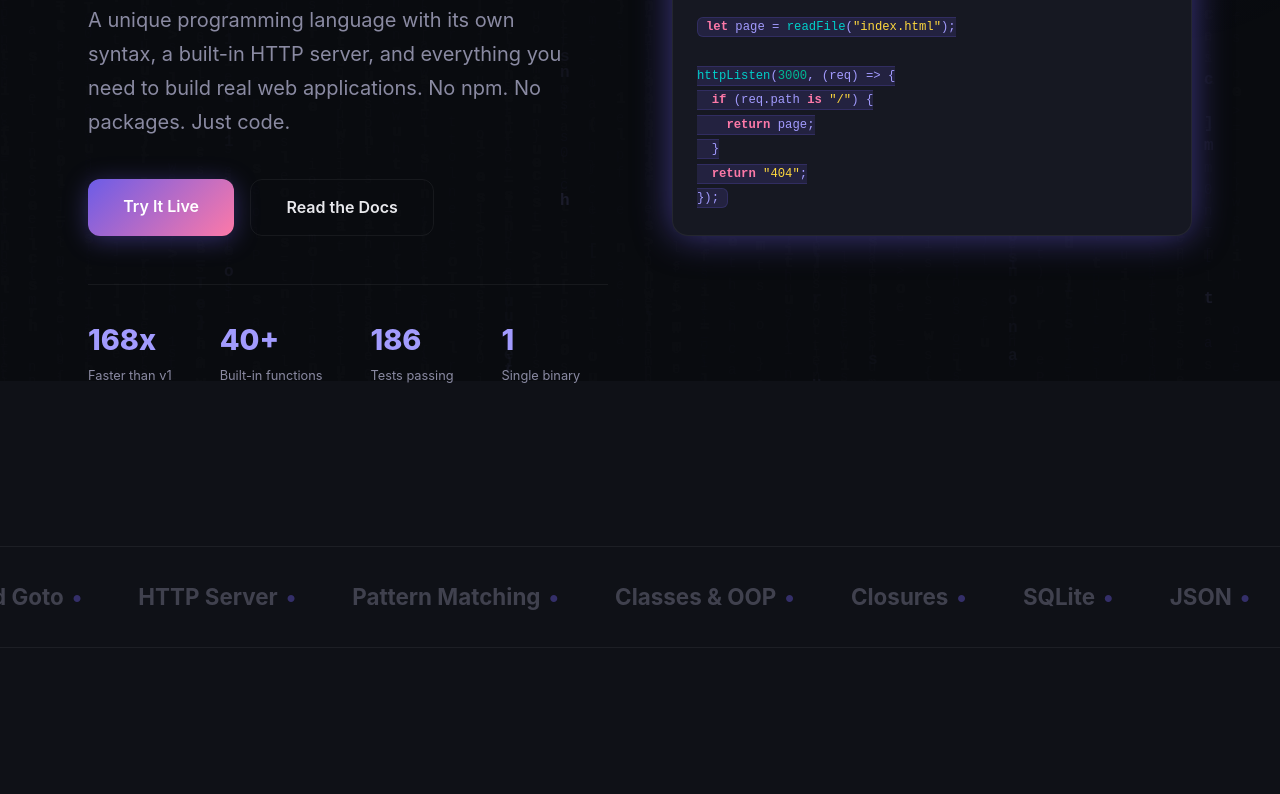
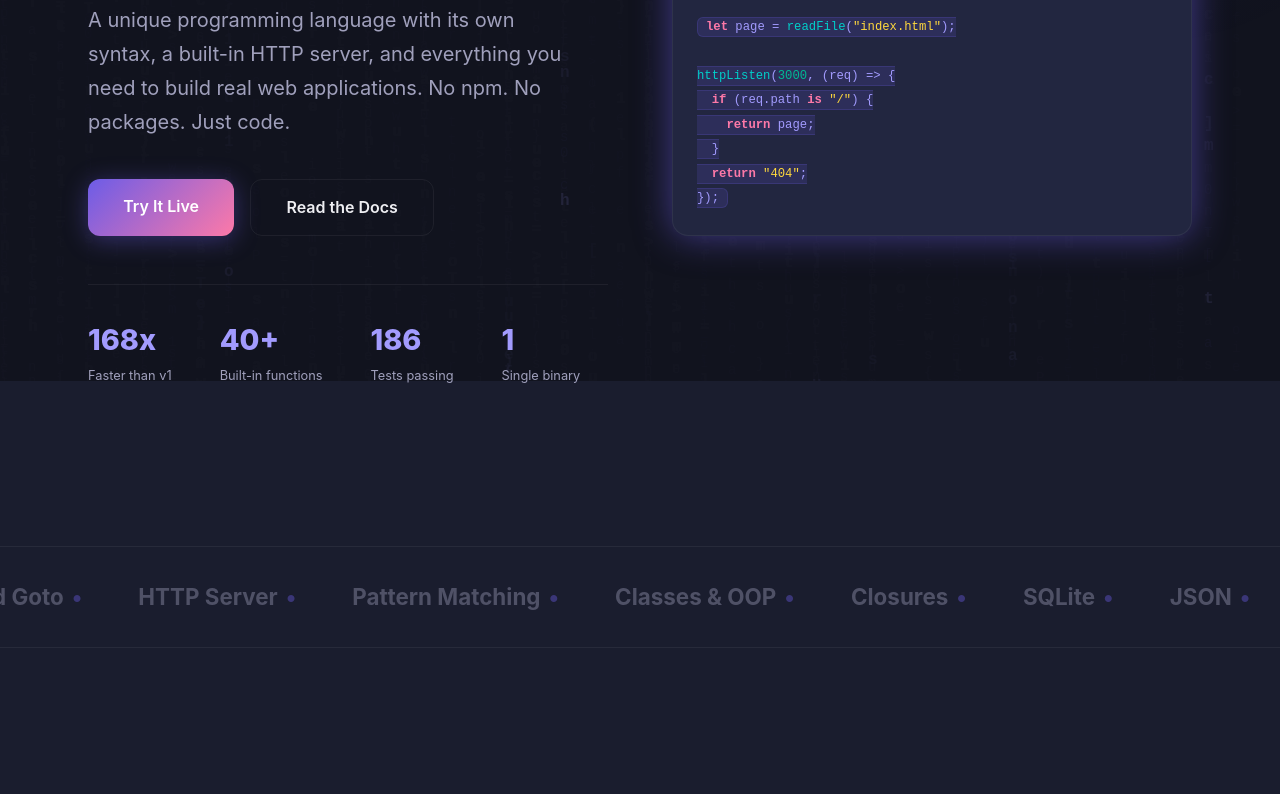
Before and after one commit to phyothant-dev/PT-Programming-Language, a plain HTML site: page docs/index.html in a window 1280 px wide. Shown: the part 419-1213 px from the top of the page. Drawn offline with Linux system fonts and the light colour scheme.

Commit message:
fix: lighten backgrounds further for better readability

```diff
--- a/docs/style.css
+++ b/docs/style.css
@@ -1,12 +1,12 @@
 * { margin: 0; padding: 0; box-sizing: border-box; }
 
 :root {
-  --bg: #0f1117;
-  --bg2: #161822;
-  --bg3: #1e2030;
-  --bg4: #262840;
-  --text: #e8e8ec;
-  --text-dim: #8a8aa2;
+  --bg: #1a1d2e;
+  --bg2: #222640;
+  --bg3: #2a2e4a;
+  --bg4: #32365a;
+  --text: #eeeef2;
+  --text-dim: #a0a0bc;
   --accent: #6c5ce7;
   --accent2: #a29bfe;
   --gold: #ffd93d;
```
